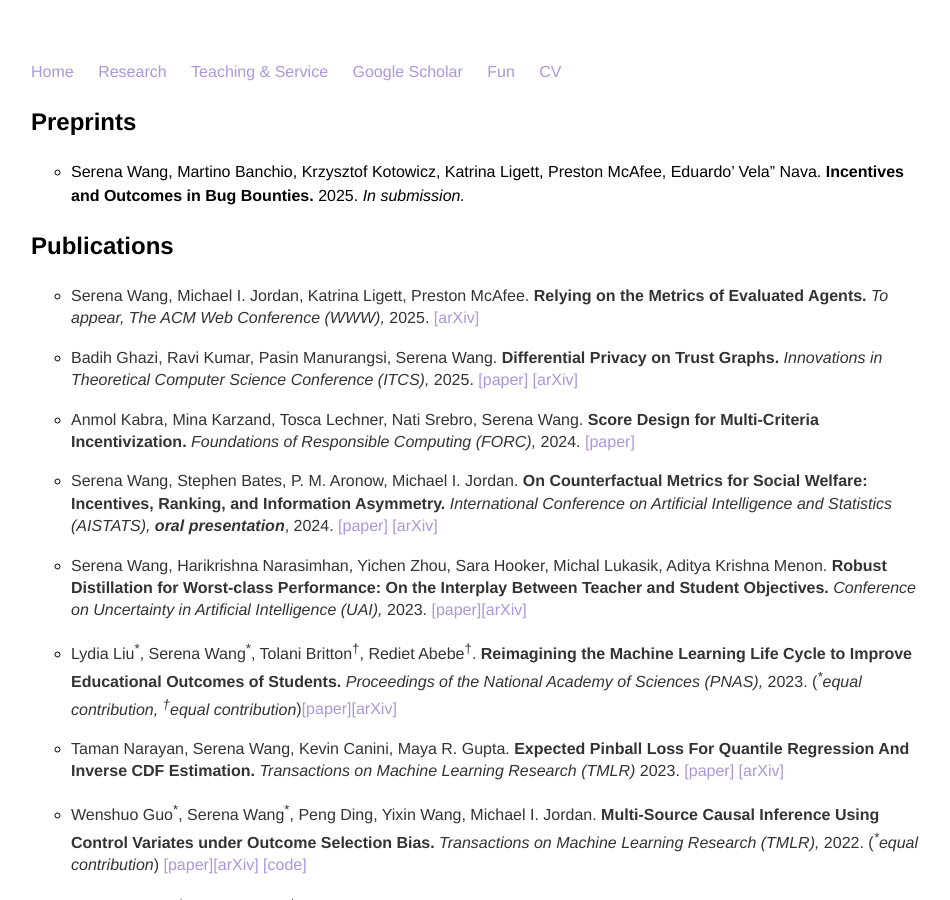
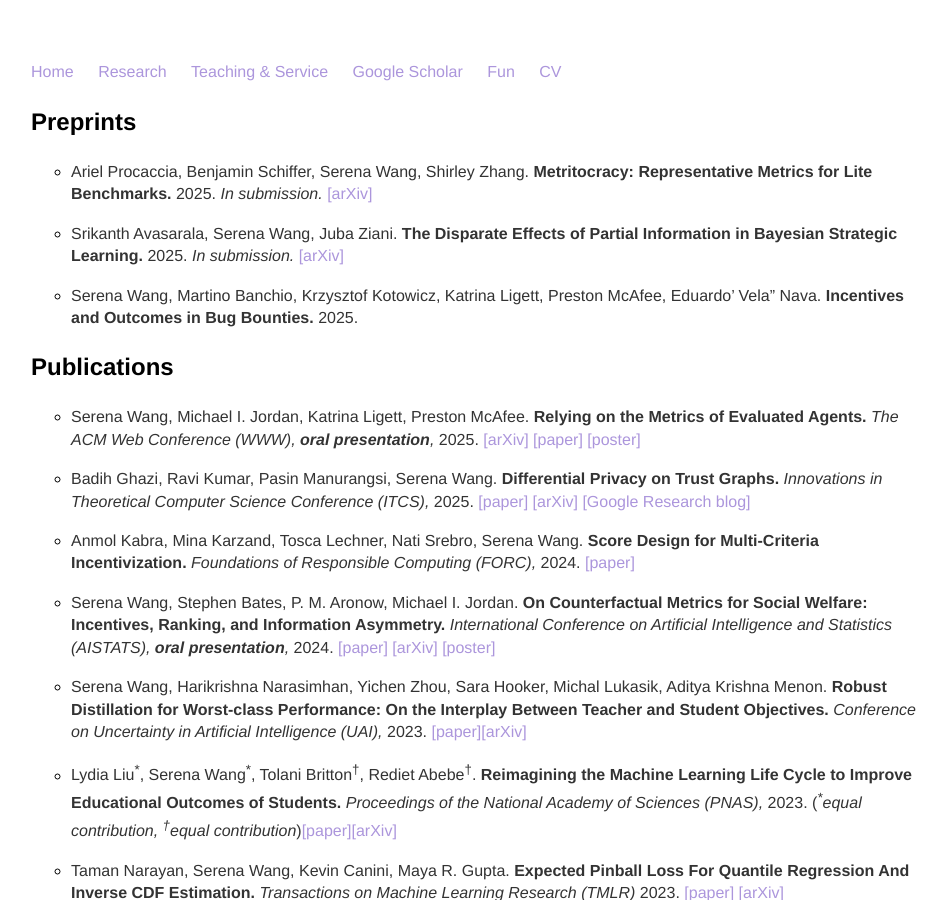
Before and after one commit to serenalwang/serenalwang.github.io, a Jekyll site: the page built from research.md, in a window 1280 px wide and 900 px high. Shown: the whole window, without its empty margins (161-1111 px from the left). Built offline with Jekyll 4.4.1, drawn with Linux system fonts in a browser that asks for light colours.

Commit message:
added new papers

```diff
--- a/research.md
+++ b/research.md
@@ -3,21 +3,28 @@ layout: default
 title: Research
 ---
 ### Preprints
+
+* Ariel Procaccia, Benjamin Schiffer, Serena Wang, Shirley Zhang.
+**Metritocracy: Representative Metrics for Lite Benchmarks.** 2025. *In submission.* [[arXiv]](https://arxiv.org/abs/2506.09813)
+
+* Srikanth Avasarala, Serena Wang, Juba Ziani.
+**The Disparate Effects of Partial Information in Bayesian Strategic Learning.** 2025. *In submission.* [[arXiv]](https://arxiv.org/abs/2506.00627)
+
 * Serena Wang, Martino Banchio, Krzysztof Kotowicz, Katrina Ligett, Preston McAfee, Eduardo' Vela" Nava.
-**Incentives and Outcomes in Bug Bounties.** 2025. *In submission.*
+**Incentives and Outcomes in Bug Bounties.** 2025.
 
 ### Publications
 * Serena Wang, Michael I. Jordan, Katrina Ligett, Preston McAfee.
-**Relying on the Metrics of Evaluated Agents.** *To appear, The ACM Web Conference (WWW),* 2025. [[arXiv]](https://arxiv.org/abs/2402.14005)
+**Relying on the Metrics of Evaluated Agents.** *The ACM Web Conference (WWW), **oral presentation**,* 2025. [[arXiv]](https://arxiv.org/abs/2402.14005) [[paper]](https://dl.acm.org/doi/10.1145/3696410.3714864) [[poster]](https://drive.google.com/file/d/1iT8-Nygx1qGs4cQci2wEesXsFOl1X4Vt/view?usp=sharing)
 
 * Badih Ghazi, Ravi Kumar, Pasin Manurangsi, Serena Wang.
-**Differential Privacy on Trust Graphs.** *Innovations in Theoretical Computer Science Conference (ITCS),* 2025. [[paper]](https://drops.dagstuhl.de/entities/document/10.4230/LIPIcs.ITCS.2025.53) [[arXiv]](https://arxiv.org/abs/2410.12045)
+**Differential Privacy on Trust Graphs.** *Innovations in Theoretical Computer Science Conference (ITCS),* 2025. [[paper]](https://drops.dagstuhl.de/entities/document/10.4230/LIPIcs.ITCS.2025.53) [[arXiv]](https://arxiv.org/abs/2410.12045) [[Google Research blog]](https://research.google/blog/differential-privacy-on-trust-graphs/)
 
 * Anmol Kabra, Mina Karzand, Tosca Lechner, Nati Srebro, Serena Wang.
 **Score Design for Multi-Criteria Incentivization.** *Foundations of Responsible Computing (FORC),* 2024. [[paper]](https://drops.dagstuhl.de/entities/document/10.4230/LIPIcs.FORC.2024.8)
 
 * Serena Wang, Stephen Bates, P. M. Aronow, Michael I. Jordan.
-**On Counterfactual Metrics for Social Welfare: Incentives, Ranking, and Information Asymmetry.** *International Conference on Artificial Intelligence and Statistics (AISTATS), **oral presentation***, 2024. [[paper]](https://proceedings.mlr.press/v238/wang24b/wang24b.pdf) [[arXiv]](https://arxiv.org/abs/2305.14595)
+**On Counterfactual Metrics for Social Welfare: Incentives, Ranking, and Information Asymmetry.** *International Conference on Artificial Intelligence and Statistics (AISTATS), **oral presentation**,* 2024. [[paper]](https://proceedings.mlr.press/v238/wang24b/wang24b.pdf) [[arXiv]](https://arxiv.org/abs/2305.14595) [[poster]](https://drive.google.com/file/d/1B8TXS7KhXgkqYZC-65ycmnuzegWOhPnV/view?usp=sharing)
 
 * Serena Wang, Harikrishna Narasimhan, Yichen Zhou, Sara Hooker, Michal Lukasik, Aditya Krishna Menon.
 **Robust Distillation for Worst-class Performance: On the Interplay Between Teacher and Student Objectives.** *Conference on Uncertainty in Artificial Intelligence (UAI),* 2023. [[paper]](https://proceedings.mlr.press/v216/wang23e.html)[[arXiv]](https://arxiv.org/abs/2206.06479)
```
